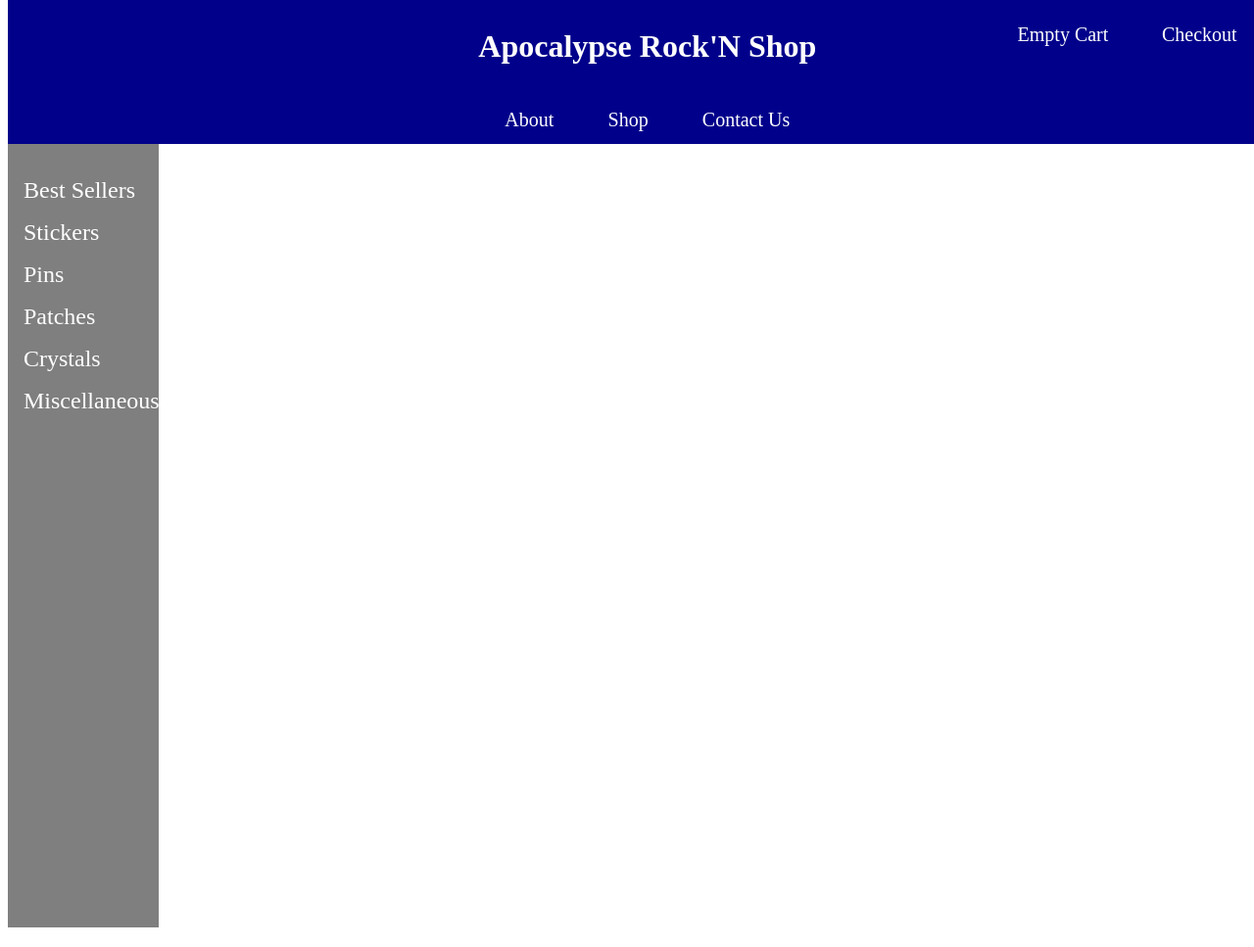
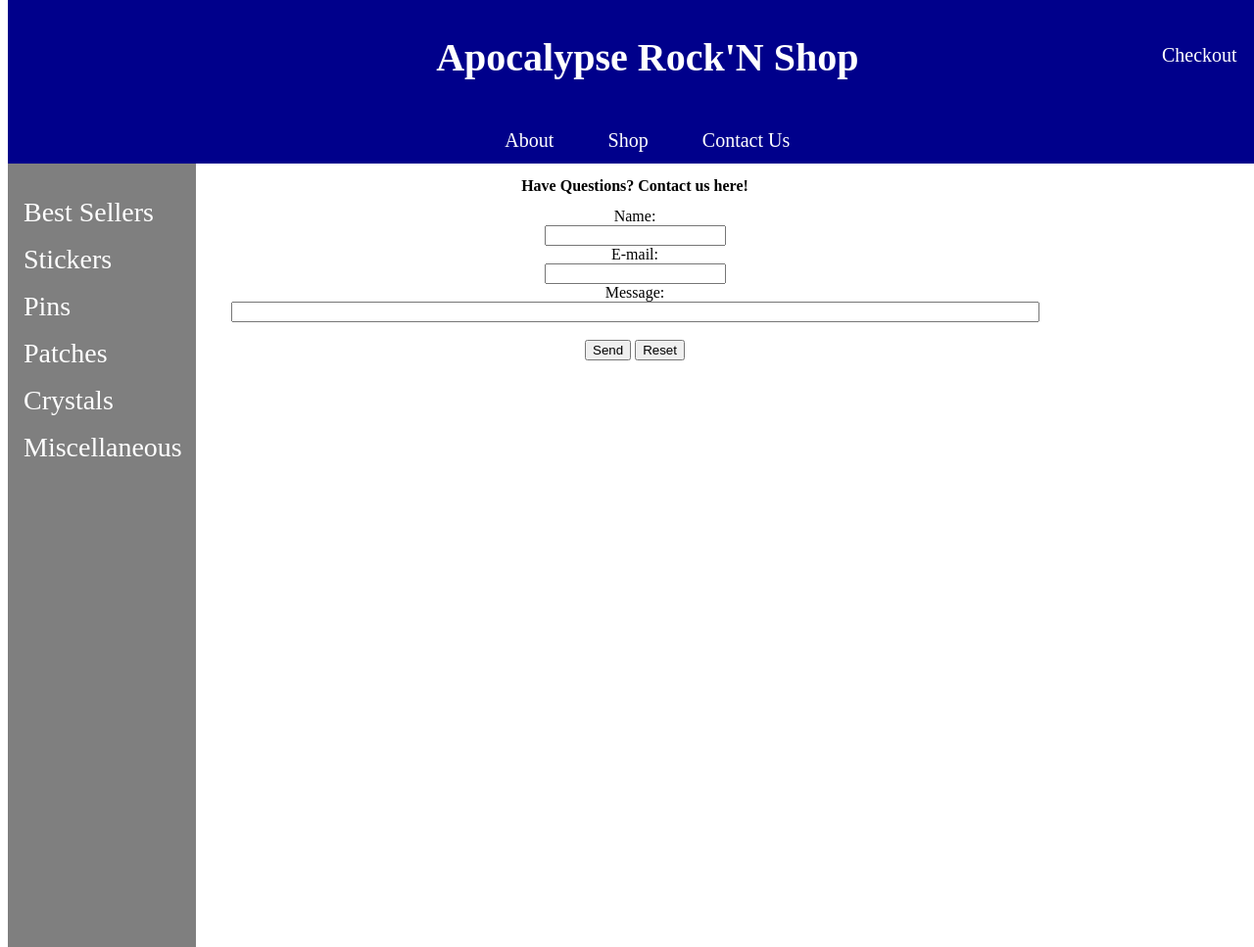
Before and after one commit to Sbollman011/ARS, a PHP site: page /ContactUs.html in a window 1280 px wide. Shown: the whole page at 98% size. Run offline with PHP 8.4, Linux system fonts and the light colour scheme; some libraries are stand-ins or nearby versions.

Commit message:
Add files via upload

```diff
--- a/ContactUs.html
+++ b/ContactUs.html
@@ -16,7 +16,6 @@
     <div class="banner">
         <h1>Apocalypse Rock'N Shop </h1>
         <div class="checkout">
-            <emptyCart onclick=emptyCart()>Empty Cart</emptyCart>
             <checkoutButton onclick="document.location = 'checkout.html'">Checkout</checkoutButton>
         </div>
         <div class="button">
--- a/Crystals.html
+++ b/Crystals.html
@@ -15,7 +15,6 @@
     <div class="banner">
         <h1>Apocalypse Rock'N Shop </h1>
         <div class="checkout">
-            <emptyCart onclick=emptyCart()>Empty Cart</emptyCart>
             <checkoutButton onclick="document.location = 'checkout.html'">Checkout</checkoutButton>
         </div>
         <div class="button">
--- a/Misc.html
+++ b/Misc.html
@@ -15,7 +15,6 @@
     <div class="banner">
         <h1>Apocalypse Rock'N Shop </h1>
         <div class="checkout">
-            <emptyCart onclick=emptyCart()>Empty Cart</emptyCart>
             <checkoutButton onclick="document.location = 'checkout.html'">Checkout</checkoutButton>
         </div>
         <div class="button">
--- a/Patches.html
+++ b/Patches.html
@@ -14,7 +14,6 @@
     <div class="banner">
         <h1>Apocalypse Rock'N Shop </h1>
         <div class="checkout">
-            <emptyCart onclick=emptyCart()>Empty Cart</emptyCart>
             <checkoutButton onclick="document.location = 'checkout.html'">Checkout</checkoutButton>
         </div>
         <div class="button">
--- a/Pins.html
+++ b/Pins.html
@@ -14,7 +14,6 @@
    <div class="banner">
         <h1>Apocalypse Rock'N Shop </h1>
         <div class="checkout">
-            <emptyCart onclick=emptyCart()>Empty Cart</emptyCart>
             <checkoutButton onclick="document.location = 'checkout.html'">Checkout</checkoutButton>
         </div>
         <div class="button">
--- a/Products.html
+++ b/Products.html
@@ -14,7 +14,6 @@
     <div class="banner">
         <h1>Apocalypse Rock'N Shop </h1>
         <div class="checkout">
-            <emptyCart onclick=emptyCart()>Empty Cart</emptyCart>
             <checkoutButton onclick="document.location = 'checkout.html'">Checkout</checkoutButton>
         </div>
         <div class="button">
--- a/Stickers.html
+++ b/Stickers.html
@@ -14,7 +14,6 @@
       <div class="banner">
         <h1>Apocalypse Rock'N Shop </h1>
         <div class="checkout">
-            <emptyCart onclick=emptyCart()>Empty Cart</emptyCart>
             <checkoutButton onclick="document.location = 'checkout.html'">Checkout</checkoutButton>
         </div>
         <div class="button">
--- a/Style.css
+++ b/Style.css
@@ -8,7 +8,7 @@ h1 {
     background-size: contain;
     color: white;
     text-align: center;
-    font-size: 200%;
+    font-size: 250%;
 }
 
 h2{
@@ -20,10 +20,9 @@ h2{
 p {
     text-align: center;
     color: black;
-    font-size: 150%;
+    font-size: 175%;
     margin-left: 15%;
     margin-right: 10%;
-    margin-top: -50%;
 
 }
 
@@ -66,16 +65,17 @@ button1 {
 
 button2 {
     border: black 3px;
-    font-size: 150%;
+    font-size: 175%;
     text-align: left;
     display: block;
 }
+
 .button2 {
     background: linear-gradient(rgba(0, 0, 0, 0.5), rgba(0, 0, 0, 0.5));
     border:black 3px;
     color: white;
     height: auto;
-    width: 12%;
+    width: 15%;
     height:100%;
     text-align: center;
     margin-top:0%;
@@ -145,7 +145,6 @@ checkoutButton {
     color:black;
     text-align: center;
     color: white;
-    margin-top: -50%;
 }
 
 
--- a/home.html
+++ b/home.html
@@ -29,10 +29,15 @@
     <div class="button2">
         <br />
         <button2 style="margin:16px" onclick="document.location = 'home.html'">Best Sellers</button2>
+        <br />
         <button2 style="margin:16px" onclick="document.location = 'Stickers.html'">Stickers</button2>
+        <br />
         <button2 style="margin:16px" onclick="document.location = 'Pins.html'">Pins</button2>
+        <br />
         <button2 style="margin:16px" onclick="document.location = 'Patches.html'">Patches</button2>
+        <br />
         <button2 style="margin:16px" onclick="document.location = 'Crystals.html'">Crystals</button2>
+        <br />
         <button2 style="margin:16px" onclick="document.location = 'Misc.html'">Miscellaneous</button2>
 
     </div>
```
